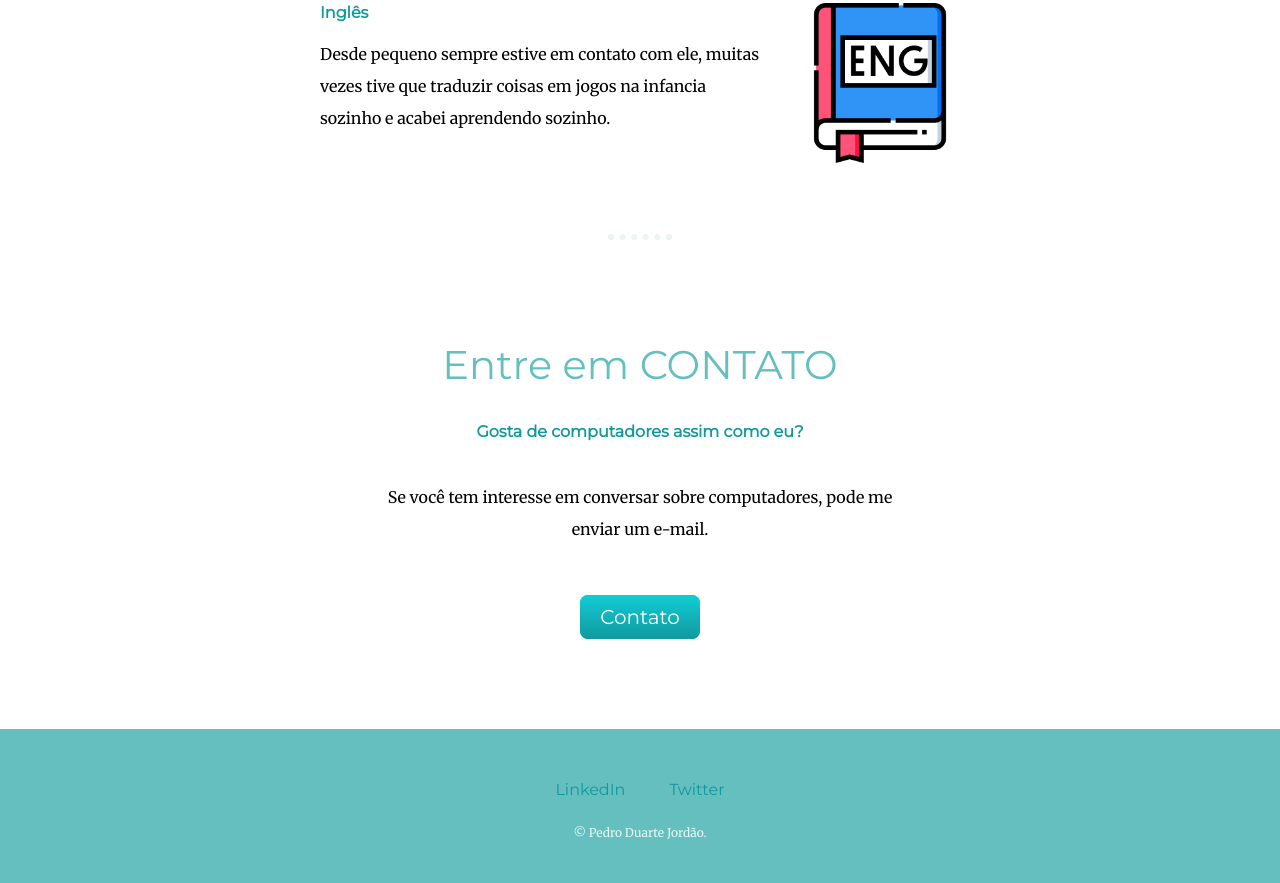
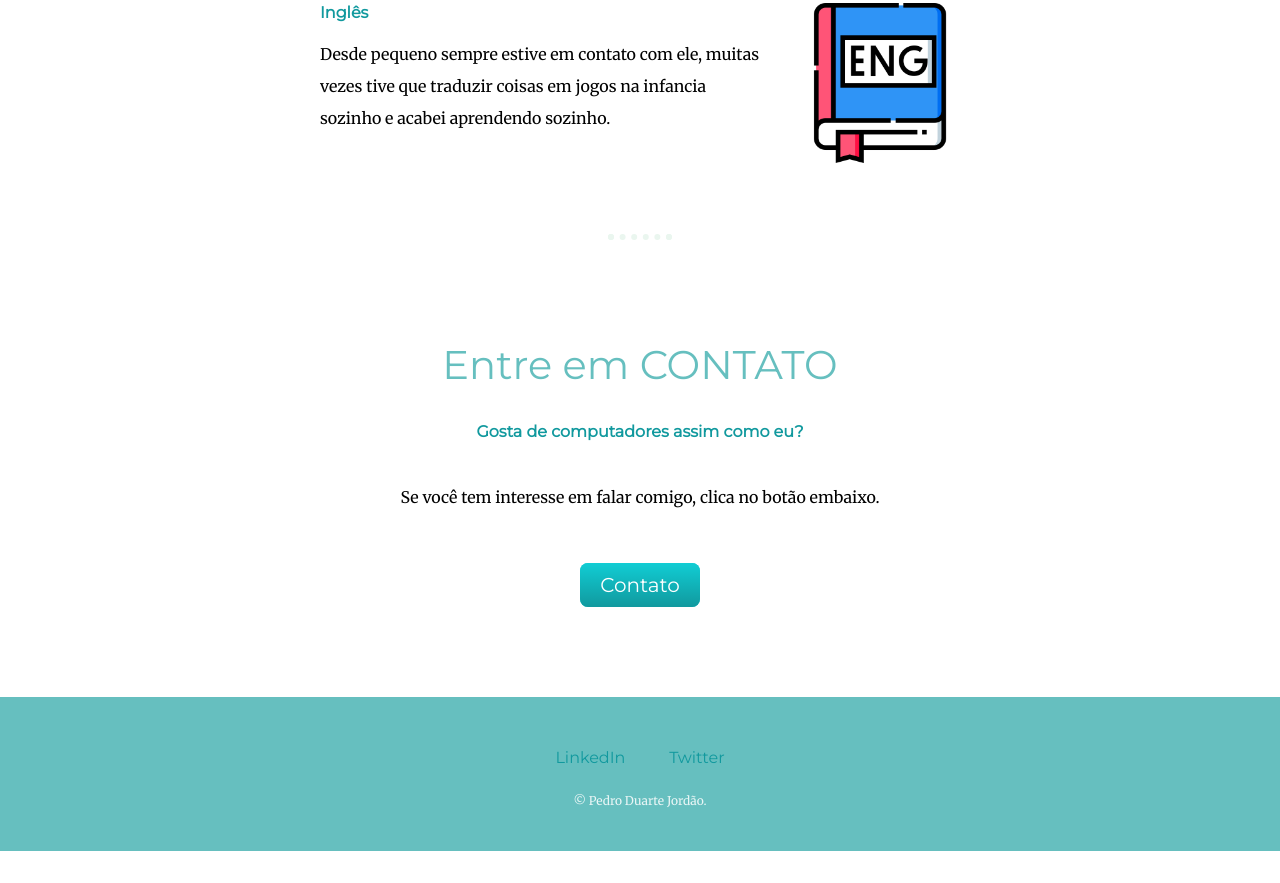
Before and after one commit to ppdrox/Minha-Pagina, a plain HTML site: page index.html in a window 1280 px wide. Shown: the part 1737-2620 px from the top of the page. After the commit the page ends 2588 px from the top, so only its background shows below. Drawn offline with Linux system fonts and the light colour scheme.

Commit message:
Update index.html

```diff
--- a/index.html
+++ b/index.html
@@ -44,7 +44,7 @@
         <div class="contact-me">
           <h2>Entre em CONTATO</h2>
           <h3>Gosta de computadores assim como eu?</h3>
-          <p class="contato-mensagem">Se você tem interesse em conversar sobre computadores, pode me enviar um e-mail.</p>
+          <p class="contato-mensagem">Se você tem interesse em falar comigo, clica no botão embaixo.</p>
           <a class="btn" href="mailto:pedrooduartej@gmail.com">Contato</a>
         </div>
       </div>
```
